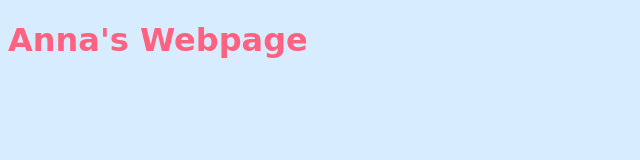
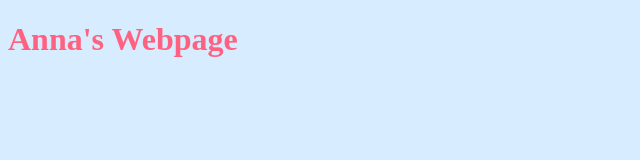
Before and after one commit to annaforman57/annaforman57.github.io, a plain HTML site: page index.html in a window 1280 px wide. Shown: the whole page, without its empty margins (0-640 px from the left). Drawn offline with Linux system fonts and the light colour scheme.

Commit message:
Update desktop_one.css

```diff
--- a/desktop_one.css
+++ b/desktop_one.css
@@ -2,6 +2,6 @@ body{
     background: rgb(215, 237, 255);
 }
 h1{
-    font-family: cursive;
+    font-family: Luckiest Guy;
     color: rgb(255,98,128);
 }
```
